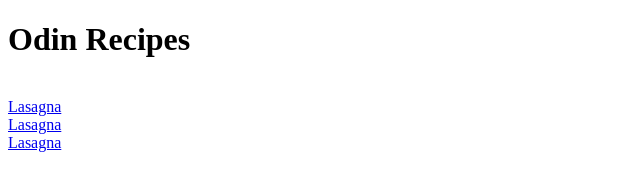
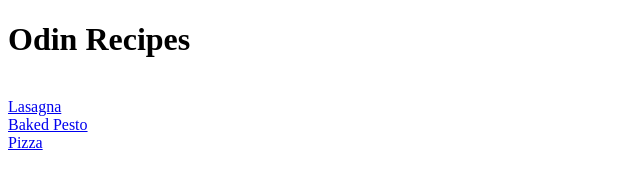
Before and after one commit to ekcinaws/odin-recipes, a plain HTML site: page index.html in a window 1280 px wide. Shown: the full height of the page, 0-640 px from the left. Drawn offline with Linux system fonts and the light colour scheme.

Commit message:
Rename links in index.html to match recipe pages

```diff
--- a/index.html
+++ b/index.html
@@ -7,7 +7,7 @@
 <body>
     <h1>Odin Recipes</h1><br>
     <a href="./recipes/lasagna.html">Lasagna</a><br>
-    <a href="./recipes/bakedpesto.html">Lasagna</a><br>
-    <a href="./recipes/pizza.html">Lasagna</a><br>
+    <a href="./recipes/bakedpesto.html">Baked Pesto</a><br>
+    <a href="./recipes/pizza.html">Pizza</a><br>
 </body>
 </html>
```
